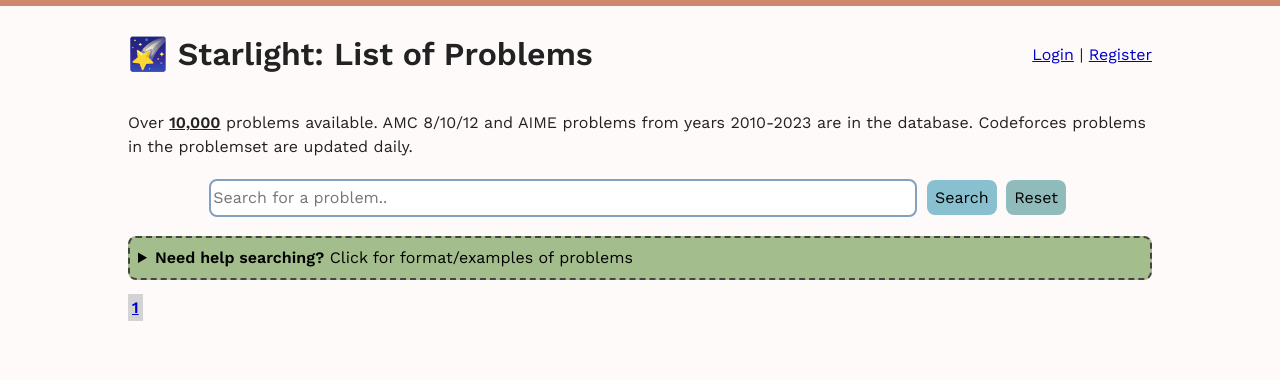
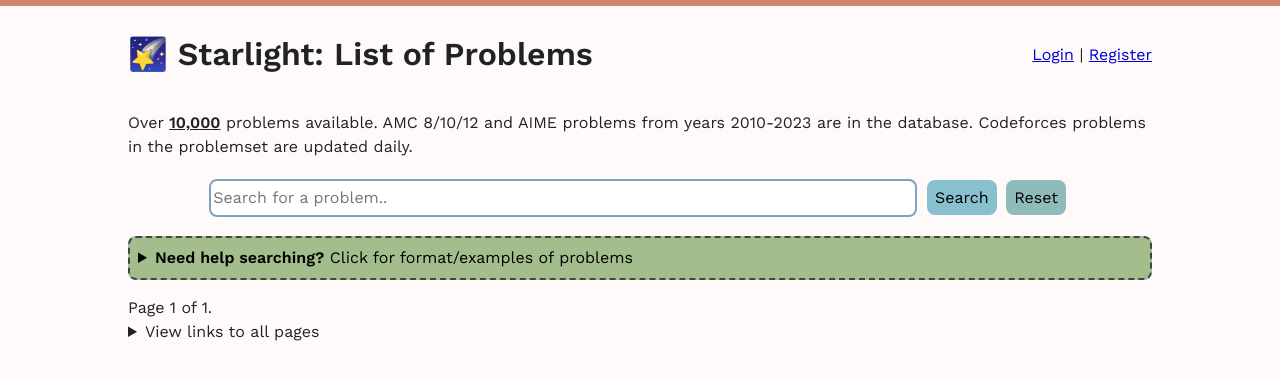
Before and after one commit to bkf2020/starlight, a Django app: page /problems/ in a window 1280 px wide. Shown: the top 380 px of the page. Run offline with Django 4.2, Linux system fonts and the light colour scheme; data that the repository does not hold is empty.

Commit message:
Add pagination to main problem list, make arrows of pagination bigger

```diff
--- a/problems/templates/problems/list.html
+++ b/problems/templates/problems/list.html
@@ -61,6 +61,18 @@
             </tbody></table>
         {% endif %}
         <div class="pagination">
+            {% if page_obj.has_previous %}
+   	        	<a class="paginationLink paginationArrow" href="?page={{ page_obj.previous_page_number }}&search={{ request.GET.search }}">&larr;</a>
+			{% endif %}
+			<span>
+				Page {{ page_obj.number }} of {{ page_obj.paginator.num_pages }}.
+			</span>
+			{% if page_obj.has_next %}
+   	        	<a class="paginationLink paginationArrow" href="?page={{ page_obj.next_page_number }}&search={{ request.GET.search }}">&rarr;</a>
+			{% endif %}
+        </div>
+        <details>
+			<summary>View links to all pages</summary>
             {% with ''|center:page_obj.paginator.num_pages as range %}
             {% for i in range %}
                 {% if forloop.counter == page_obj.number %}
@@ -70,6 +82,6 @@
                 {% endif %}
             {% endfor %}
             {% endwith %}
-        </div>
+        </details>
     </body>
 </html>
--- a/static/css/main.css
+++ b/static/css/main.css
@@ -28,7 +28,9 @@ a {
 .paginationLink {
 	padding: 0.25em;
 }
-
+.paginationArrow {
+	font-size: 1.5em;
+}
 .paginationSelected {
 	background-color: lightgray;
 	font-weight: 700;
```
